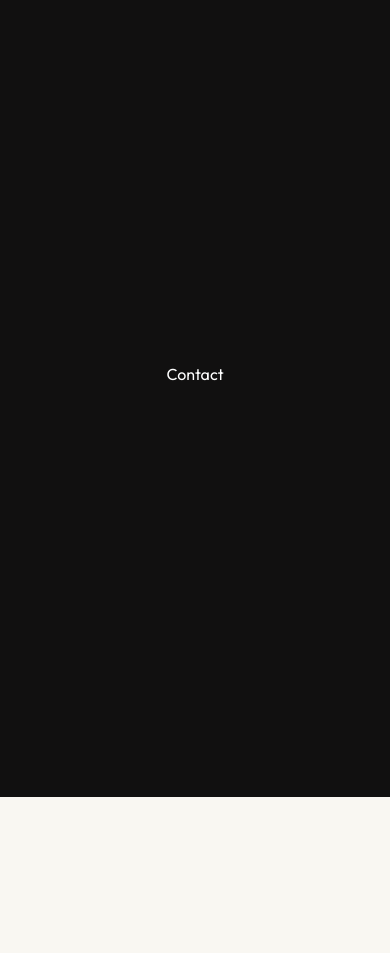
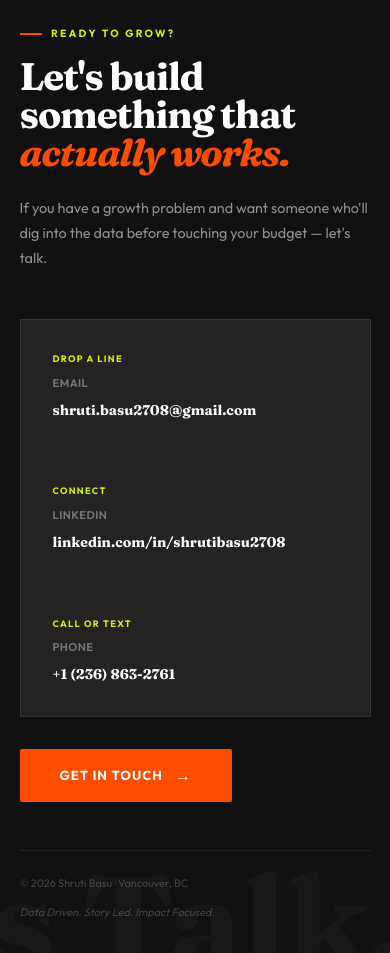
Before and after one commit to shrutibasu2708/shrutibasu2708.github.io, a React (Vite) app: page / in a window 390 px wide. Shown: the part 6720-7673 px from the top of the page. Before the commit the page ends 7517 px from the top, so only its background shows below. Built offline with nearby package versions, Linux system fonts and the light colour scheme.

Commit message:
feat: Contact section

```diff
--- a/src/App.jsx
+++ b/src/App.jsx
@@ -4,6 +4,7 @@ import Hero from './components/Hero';
 import Ticker from './components/Ticker';
 import Expertise from './components/Expertise';
 import Experience from './components/Experience';
+import Contact from './components/Contact';
 
 export default function App() {
   return (
@@ -17,7 +18,7 @@ export default function App() {
         <Expertise />
         <Experience />
         <div id="work"       style={{ height: '100vh', display: 'flex', alignItems: 'center', justifyContent: 'center', background: '#fff' }}>Work</div>
-        <div id="contact"    style={{ height: '100vh', display: 'flex', alignItems: 'center', justifyContent: 'center', background: '#111010', color: '#fff' }}>Contact</div>
+        <Contact />
       </main>
     </>
   );
--- /dev/null
+++ b/src/components/Contact.jsx
@@ -0,0 +1,171 @@
+import { useRef } from 'react';
+import { motion, useInView } from 'motion/react';
+
+const links = [
+  {
+    label: 'Email',
+    value: 'shruti.basu2708@gmail.com',
+    href: 'mailto:shruti.basu2708@gmail.com',
+    eyebrow: 'Drop a line',
+  },
+  {
+    label: 'LinkedIn',
+    value: 'linkedin.com/in/shrutibasu2708',
+    href: 'https://www.linkedin.com/in/shrutibasu2708/',
+    eyebrow: 'Connect',
+    external: true,
+  },
+  {
+    label: 'Phone',
+    value: '+1 (236) 863-2761',
+    href: 'tel:+12368632761',
+    eyebrow: 'Call or text',
+  },
+];
+
+export default function Contact() {
+  const ref = useRef(null);
+  const inView = useInView(ref, { once: true, margin: '-80px' });
+
+  return (
+    <section
+      id="contact"
+      ref={ref}
+      style={{
+        background: 'var(--color-ink)',
+        paddingTop: 'clamp(4rem, 9vw, 8rem)',
+        paddingBottom: 'clamp(2rem, 4vw, 3.5rem)',
+        position: 'relative',
+        overflow: 'hidden',
+      }}
+    >
+      {/* Ghost watermark */}
+      <div aria-hidden="true" style={{ position: 'absolute', bottom: '-2rem', right: '-1rem', fontFamily: 'var(--font-display)', fontSize: 'clamp(8rem, 18vw, 18rem)', fontWeight: 700, lineHeight: 1, color: 'rgba(249,247,242,0.03)', userSelect: 'none', pointerEvents: 'none', whiteSpace: 'nowrap' }}>
+        Let's Talk.
+      </div>
+
+      <div className="page-x" style={{ position: 'relative', zIndex: 1 }}>
+        {/* Header */}
+        <div style={{ marginBottom: 'clamp(3rem, 6vw, 5rem)' }}>
+          <motion.p
+            className="eyebrow"
+            initial={{ opacity: 0, x: -16 }}
+            animate={inView ? { opacity: 1, x: 0 } : {}}
+            transition={{ duration: 0.45 }}
+            style={{ color: 'var(--color-pop)' }}
+          >
+            Ready to grow?
+          </motion.p>
+          <motion.h2
+            initial={{ opacity: 0, y: 24 }}
+            animate={inView ? { opacity: 1, y: 0 } : {}}
+            transition={{ delay: 0.1, duration: 0.65, ease: [0.22, 1, 0.36, 1] }}
+            style={{
+              fontFamily: 'var(--font-display)',
+              fontSize: 'clamp(2.4rem, 6vw, 5rem)',
+              fontWeight: 700,
+              lineHeight: 1.0,
+              letterSpacing: '-0.03em',
+              color: '#fff',
+              margin: '0 0 1.5rem',
+              maxWidth: '14ch',
+            }}
+          >
+            Let's build something that{' '}
+            <em style={{ color: 'var(--color-accent)', fontStyle: 'italic' }}>actually works.</em>
+          </motion.h2>
+          <motion.p
+            initial={{ opacity: 0, y: 16 }}
+            animate={inView ? { opacity: 1, y: 0 } : {}}
+            transition={{ delay: 0.2, duration: 0.55 }}
+            style={{
+              fontFamily: 'var(--font-body)',
+              fontSize: 'clamp(0.9rem, 1.5vw, 1.05rem)',
+              lineHeight: 1.75,
+              color: 'rgba(249,247,242,0.55)',
+              maxWidth: '52ch',
+              margin: 0,
+            }}
+          >
+            If you have a growth problem and want someone who'll dig into the data before touching your budget — let's talk.
+          </motion.p>
+        </div>
+
+        {/* Contact cards */}
+        <div style={{ display: 'flex', flexWrap: 'wrap', gap: '1px', background: 'rgba(249,247,242,0.08)', border: '1px solid rgba(249,247,242,0.08)', marginBottom: 'clamp(2rem, 4vw, 3rem)' }}>
+          {links.map((link, i) => (
+            <motion.a
+              key={link.label}
+              href={link.href}
+              target={link.external ? '_blank' : undefined}
+              rel={link.external ? 'noopener noreferrer' : undefined}
+              initial={{ opacity: 0, y: 20 }}
+              animate={inView ? { opacity: 1, y: 0 } : {}}
+              transition={{ delay: 0.25 + i * 0.1, duration: 0.5, ease: [0.22, 1, 0.36, 1] }}
+              style={{
+                flex: '1 1 220px',
+                display: 'flex',
+                flexDirection: 'column',
+                gap: '0.5rem',
+                padding: '2rem',
+                background: 'transparent',
+                textDecoration: 'none',
+                transition: 'background 0.2s ease',
+                cursor: 'pointer',
+              }}
+              onMouseEnter={e => { e.currentTarget.style.background = 'rgba(249,247,242,0.05)'; }}
+              onMouseLeave={e => { e.currentTarget.style.background = 'transparent'; }}
+            >
+              <span style={{ fontFamily: 'var(--font-body)', fontSize: '0.58rem', fontWeight: 700, letterSpacing: '0.14em', textTransform: 'uppercase', color: 'var(--color-pop)' }}>{link.eyebrow}</span>
+              <span style={{ fontFamily: 'var(--font-body)', fontSize: '0.7rem', fontWeight: 600, letterSpacing: '0.04em', textTransform: 'uppercase', color: 'rgba(249,247,242,0.4)' }}>{link.label}</span>
+              <span style={{ fontFamily: 'var(--font-display)', fontSize: 'clamp(0.88rem, 1.4vw, 1.05rem)', fontWeight: 700, color: '#fff', lineHeight: 1.3 }}>{link.value}</span>
+            </motion.a>
+          ))}
+        </div>
+
+        {/* Primary CTA */}
+        <motion.div
+          initial={{ opacity: 0, y: 16 }}
+          animate={inView ? { opacity: 1, y: 0 } : {}}
+          transition={{ delay: 0.55, duration: 0.5 }}
+          style={{ marginBottom: 'clamp(3rem, 6vw, 5rem)' }}
+        >
+          <a
+            href="mailto:shruti.basu2708@gmail.com"
+            style={{
+              display: 'inline-flex',
+              alignItems: 'center',
+              gap: '0.75rem',
+              padding: '1rem 2.5rem',
+              background: 'var(--color-accent)',
+              color: '#fff',
+              fontFamily: 'var(--font-body)',
+              fontSize: '0.82rem',
+              fontWeight: 700,
+              letterSpacing: '0.08em',
+              textTransform: 'uppercase',
+              textDecoration: 'none',
+              borderRadius: '2px',
+              transition: 'background 0.2s ease, transform 0.2s ease',
+            }}
+            onMouseEnter={e => { e.currentTarget.style.background = '#d93f00'; e.currentTarget.style.transform = 'translateY(-2px)'; }}
+            onMouseLeave={e => { e.currentTarget.style.background = 'var(--color-accent)'; e.currentTarget.style.transform = 'translateY(0)'; }}
+          >
+            Get in touch <span style={{ fontSize: '1rem', lineHeight: 1 }}>→</span>
+          </a>
+        </motion.div>
+
+        {/* Footer */}
+        <motion.div
+          initial={{ opacity: 0 }}
+          animate={inView ? { opacity: 1 } : {}}
+          transition={{ delay: 0.7, duration: 0.5 }}
+          style={{ borderTop: '1px solid rgba(249,247,242,0.08)', paddingTop: '1.5rem', display: 'flex', alignItems: 'center', justifyContent: 'space-between', flexWrap: 'wrap', gap: '0.75rem' }}
+        >
+          <span style={{ fontFamily: 'var(--font-body)', fontSize: '0.68rem', color: 'rgba(249,247,242,0.22)' }}>© 2026 Shruti Basu · Vancouver, BC</span>
+          <span style={{ fontFamily: 'var(--font-body)', fontSize: '0.68rem', color: 'rgba(249,247,242,0.22)', fontStyle: 'italic' }}>Data Driven. Story Led. Impact Focused.</span>
+        </motion.div>
+      </div>
+    </section>
+  );
+}
```
